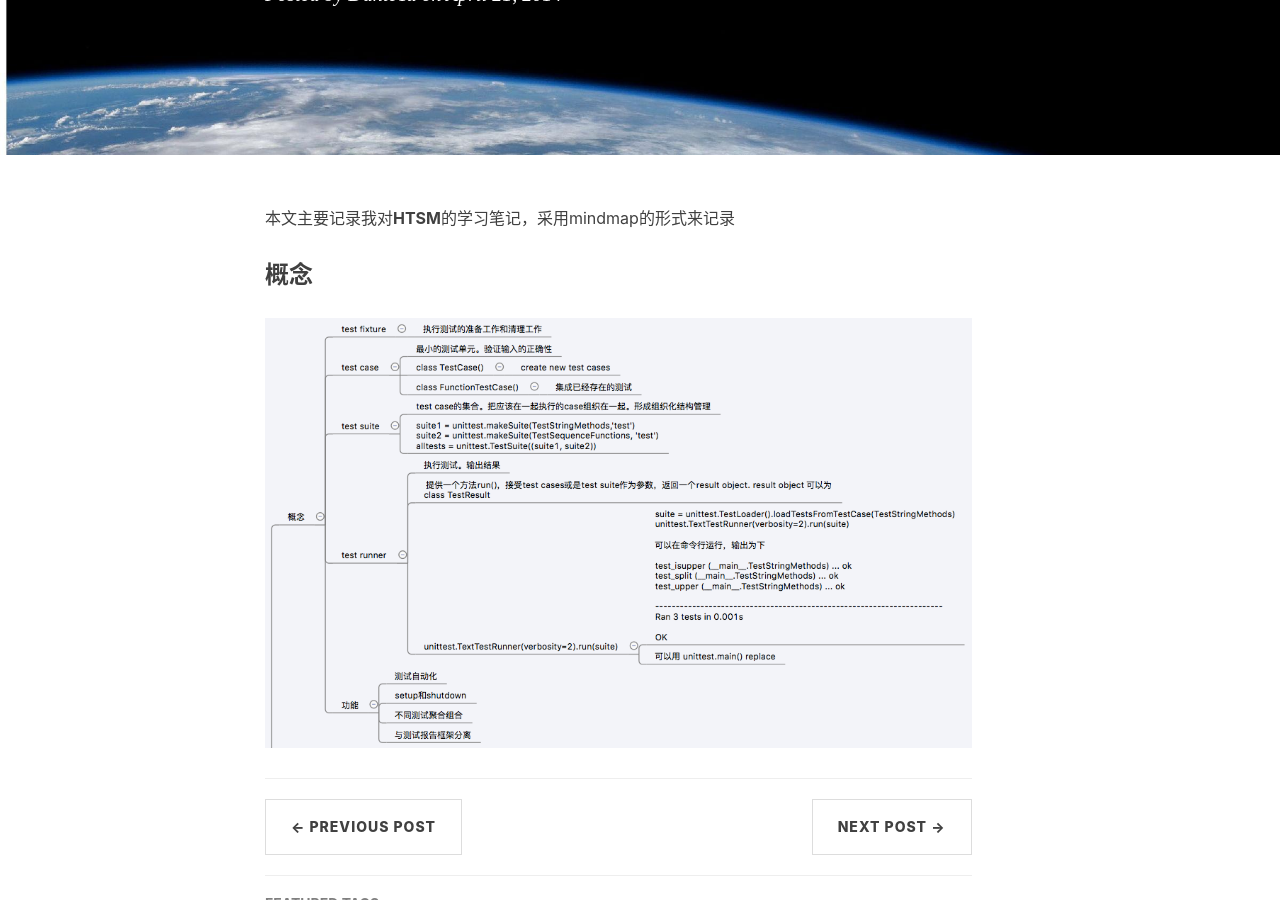
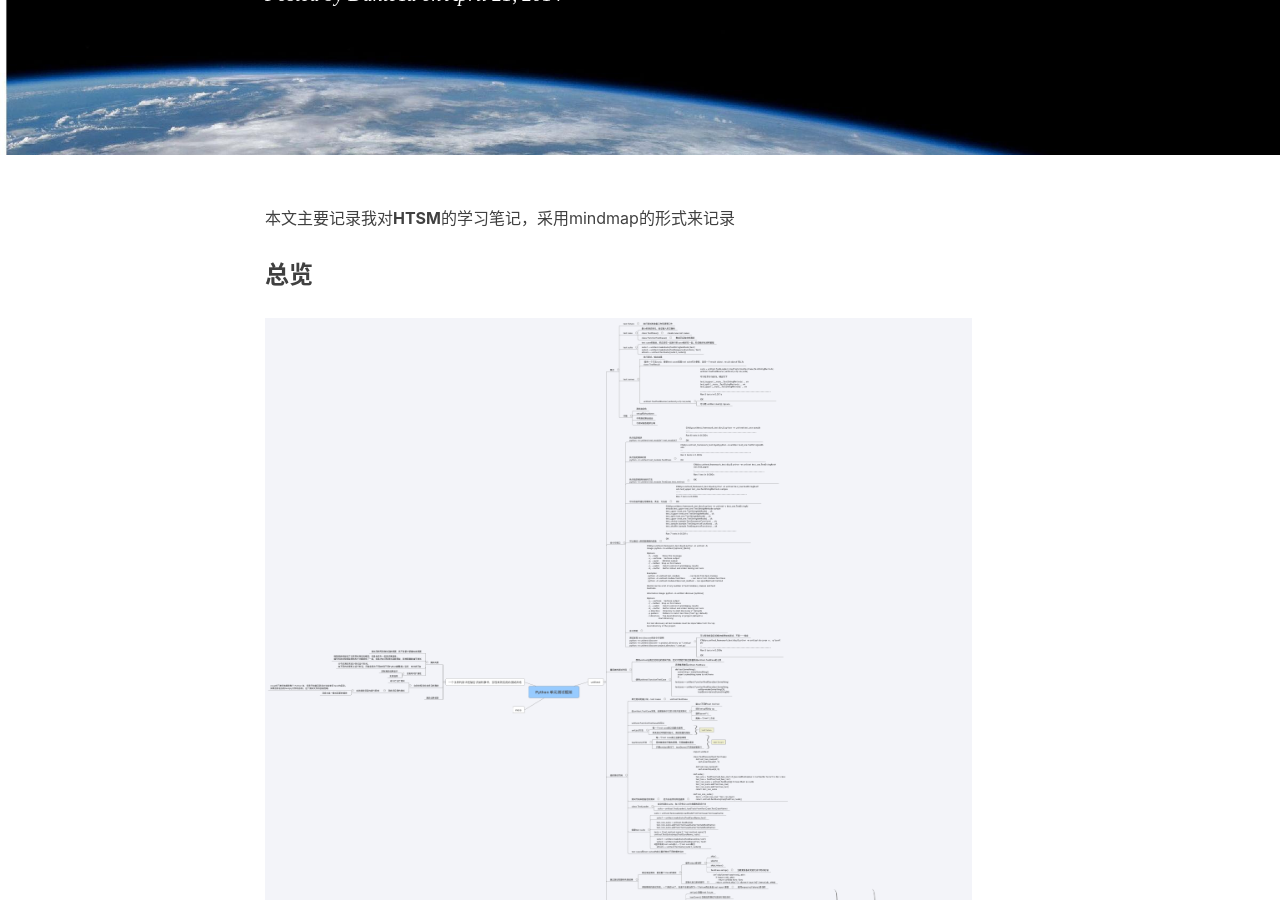
Before and after one commit to DanteYu/DanteYu.github.io, a Jekyll site: the page built from _posts/2014-04-21-unittest.markdown, in a window 1280 px wide and 900 px high, scrolled down 302 px. Built offline with Jekyll 4.4.1, drawn with Linux system fonts in a browser that asks for light colours; nearby versions of some CDN libraries; comment, search, counter and statistics services are not loaded.

Commit message:
commit unittest mindmap screenshot

```diff
--- a/_posts/2014-06-21-unittest.markdown
+++ b/_posts/2014-04-21-unittest.markdown
@@ -10,6 +10,10 @@ tags:
 
 本文主要记录我对**HTSM**的学习笔记，采用mindmap的形式来记录
 
+### 总览
+
+![总览](https://github.com/DanteYu/DanteYu.github.io/blob/master/_posts/images/unittest_mindmap.png?raw=true)
+
 ### 概念
 
-![概念](https://github.com/DanteYu/DanteYu.github.io/blob/master/_posts/images/unittest1.png)
+![概念](https://github.com/DanteYu/DanteYu.github.io/blob/master/_posts/images/unittest1.png?raw=true)
```
Also changed, not shown: _posts/images/unittest_mindmap.png (added).
